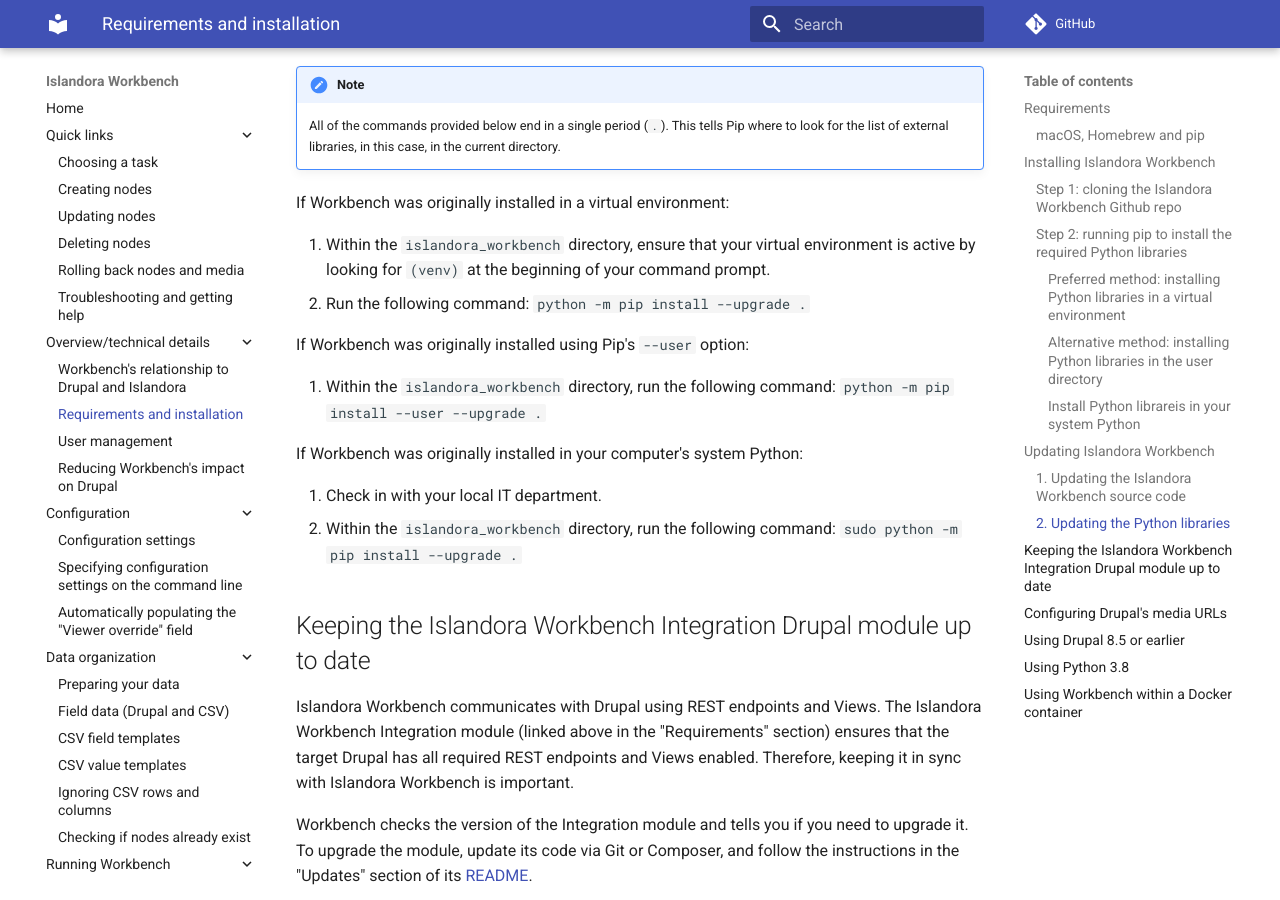
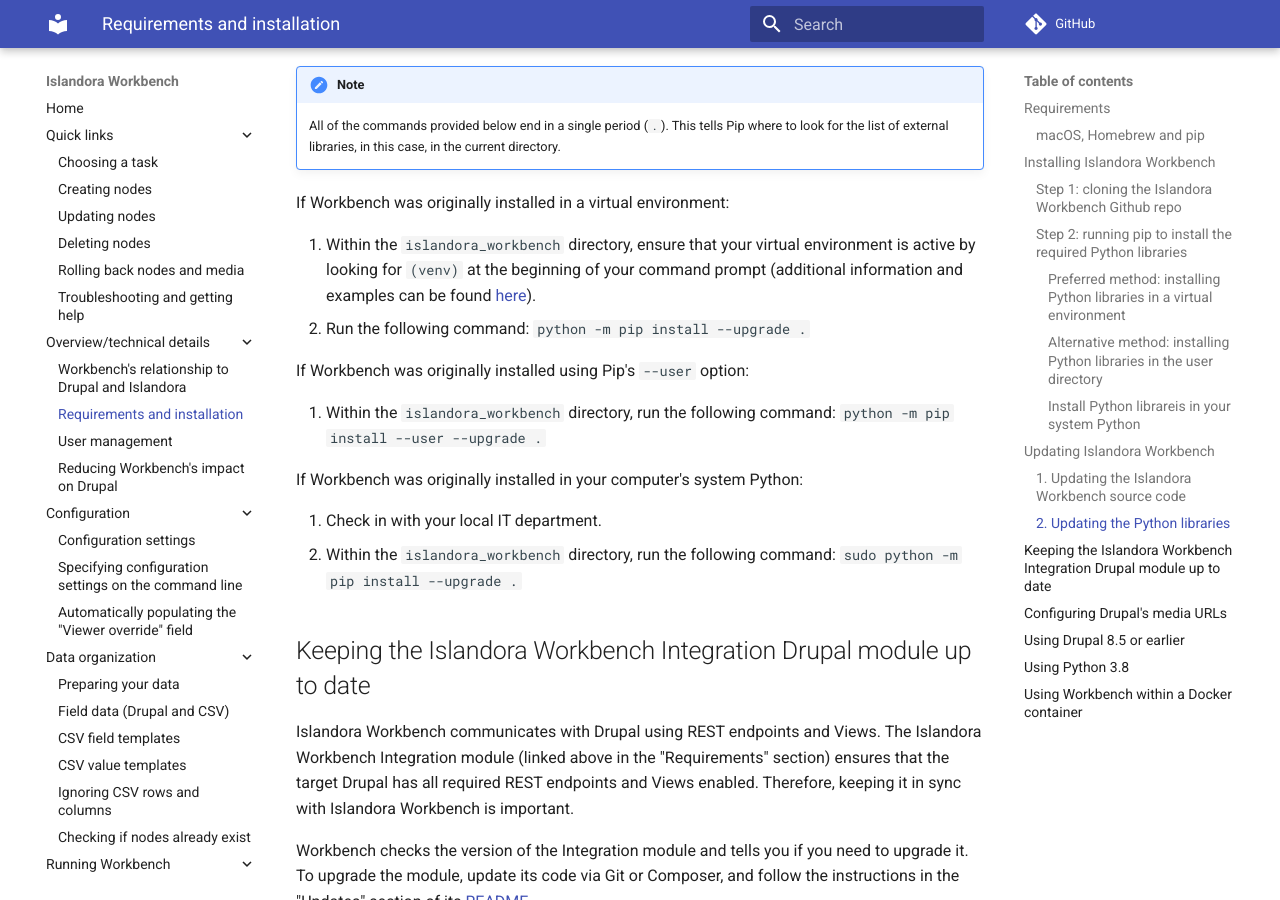
Before and after one commit to mjordan/islandora_workbench_docs, an MkDocs documentation site: the page built from docs/installation.md, in a window 1280 px wide and 900 px high, scrolled down 3467 px. Built offline with MkDocs 1.6.1 and Material for MkDocs 9.7.7, drawn with Linux system fonts in a browser that asks for light colours; comment, search, counter and statistics services are not loaded.

Commit message:
Linked to examples of using venv.

```diff
--- a/docs/installation.md
+++ b/docs/installation.md
@@ -101,7 +101,7 @@
 
 If Workbench was originally installed in a virtual environment:
 
-1. Within the `islandora_workbench` directory, ensure that your virtual environment is active by looking for `(venv)` at the beginning of your command prompt.
+1. Within the `islandora_workbench` directory, ensure that your virtual environment is active by looking for `(venv)` at the beginning of your command prompt (additional information and examples can be found [here](/islandora_workbench_docs/installation_with_venv/#step-1-activate-the-virtual-environment)).
 1. Run the following command: `python -m pip install --upgrade .`
 
 If Workbench was originally installed using Pip's `--user` option:
```
